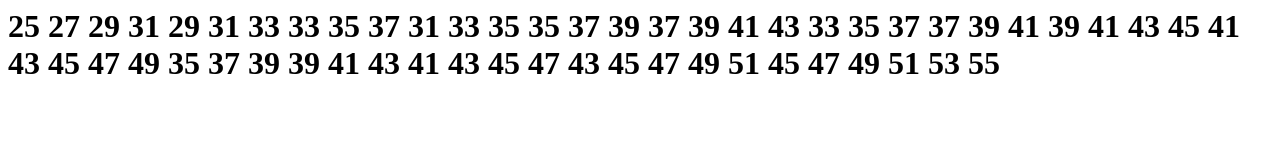
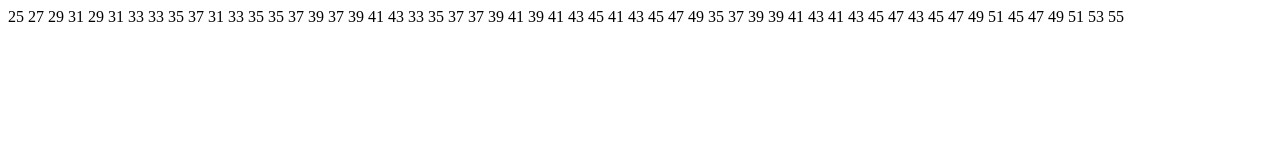
Before and after one commit to Parsa2820/pan, a plain HTML site: page index.html in a window 1280 px wide. Drawn offline with Linux system fonts and the light colour scheme.

Commit message:
Update index.html

```diff
--- a/index.html
+++ b/index.html
@@ -1,5 +1,5 @@
 <body>
-<h1>
+<a>
 25
 27
 29
@@ -56,5 +56,5 @@
 51
 53
 55
-</h1>
+<a>
 </body>
```
